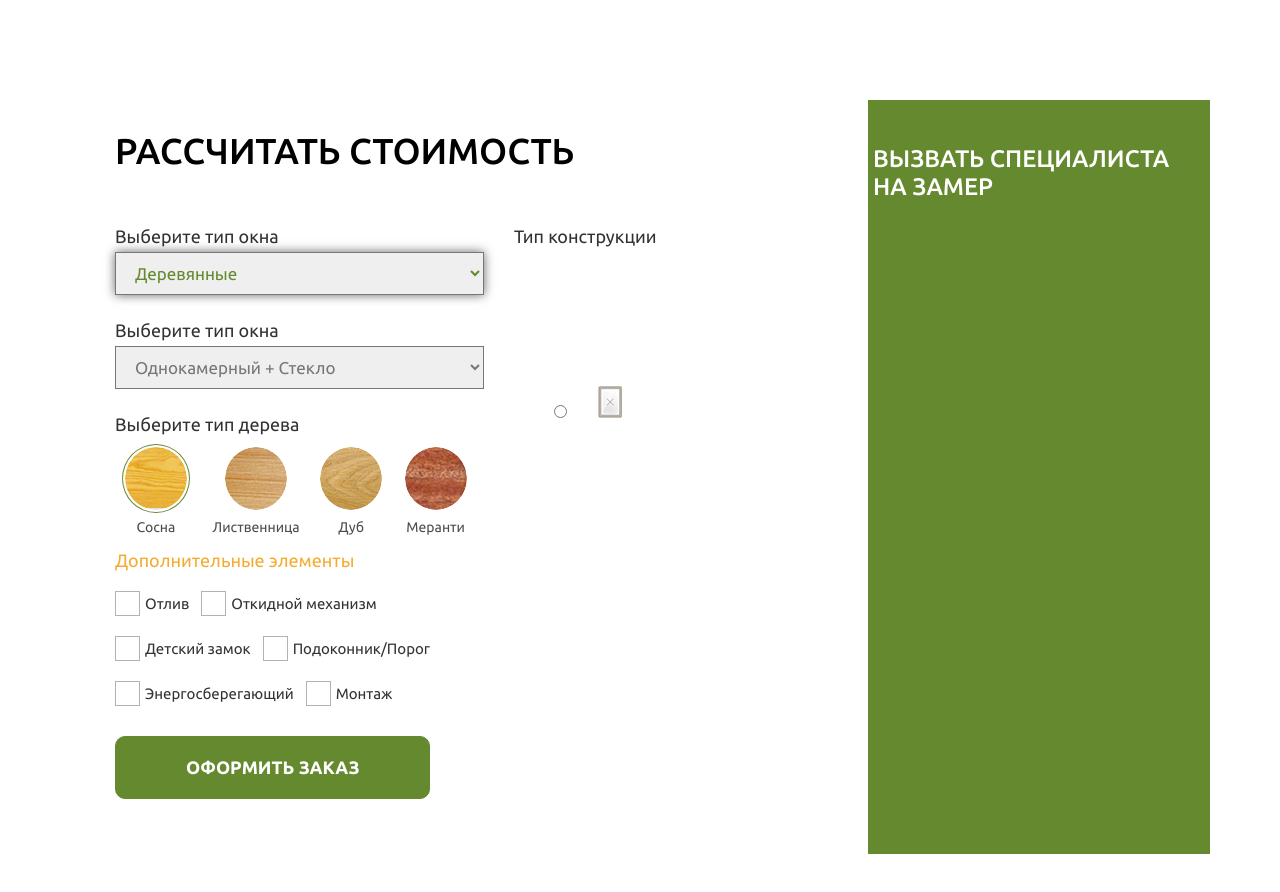
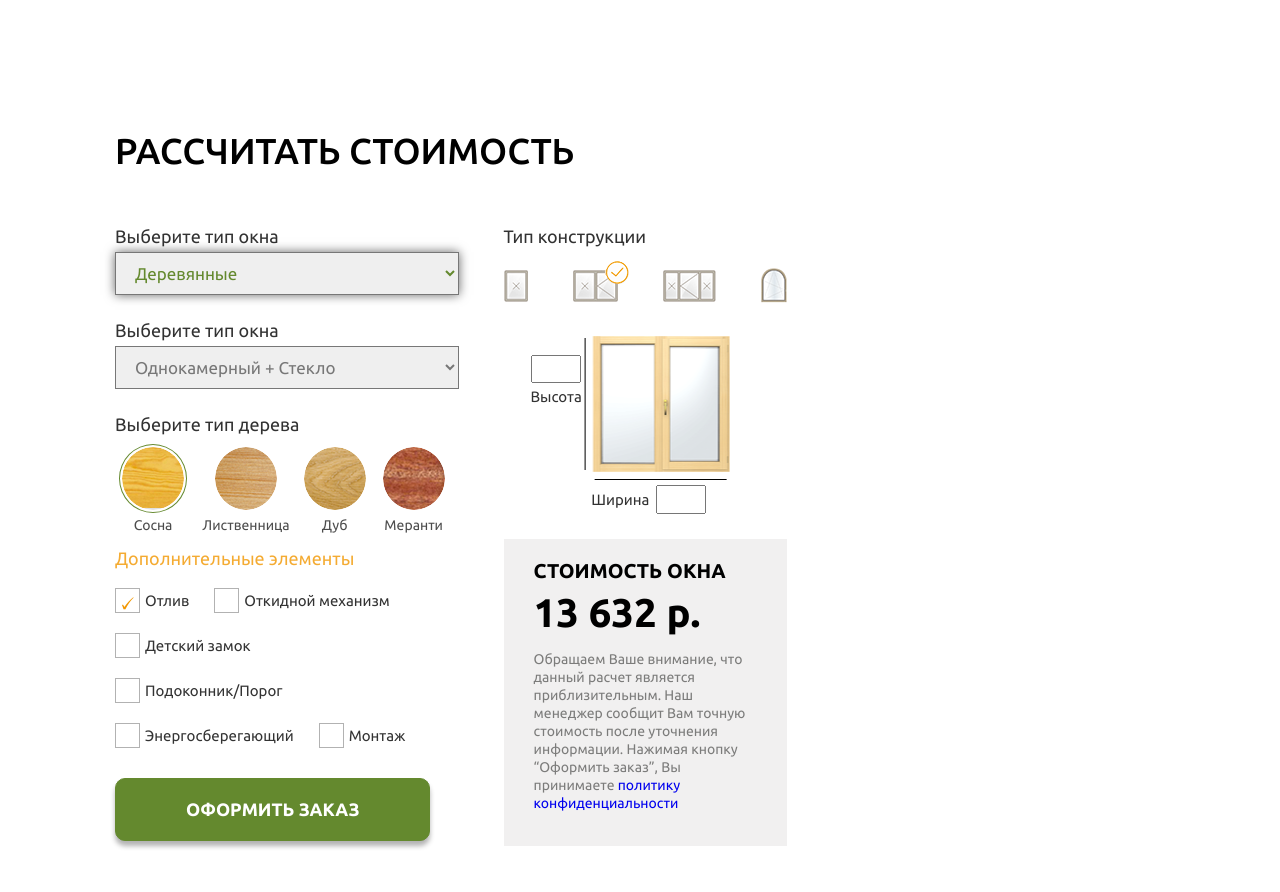
Before and after one commit to AomineVlady/winfin, a website built with webpack: page src/index.html in a window 1280 px wide. Built offline with nearby package versions, Linux system fonts and the light colour scheme; files whose address does not match are found by name.

Commit message:
80% complied

```diff
--- a/src/index.html
+++ b/src/index.html
@@ -37,7 +37,7 @@
             <div class="tree-type__item">
               <label class="tree-type__item-desc">
                 <input type="radio" checked class="tree-type__item-input visually-hidden" name="tree-type" value="Сосна">
-                <img class="tree-type__item-picture" src="img/win-material-1.png" alt="Материалл Сосна" >
+                <img class="tree-type__item-picture" src="img/win-material-1.png" alt="Материалл Сосна">
                 Сосна
             </label>
             </div>
@@ -70,7 +70,7 @@
           <ul class="additional">
             <li class="additional__item">
               <label class="additional__item-desc">
-                <input type="checkbox" class="additional__item-input" name="ad-elem" value="Отлив">
+                <input type="checkbox" checked class="additional__item-input" name="ad-elem" value="Отлив">
                 <span class="input-checked text-orange"></span>
                 Отлив
               </label>
@@ -117,21 +117,62 @@
           <p class="variables-title">Тип конструкции</p>
           <ul class="construct-type">
             <li class="construct-type__item">
-              <label class="construct-type__item-desc">
-                <input type="radio" class="construct-type__item-input">
+              <label class="construct-type__item-content">
+                <input type="radio" class="construct-type__item-input visually-hidden" value="Однокамерный" name="type-construct">
                 <span class="picture--checked">
-                  <svg width="24" hight="23">
-                    <use xlink:href="img/cheked.svg#ckecked"></use>
-                  </svg>
+                  <img src="img/cheked.png" alt="win-checked">
                 </span>
                 <img class="construct-type__item-img" src="img/win-var-1.png" alt="Однокамерный">
               </label>
             </li>
+            <li class="construct-type__item">
+              <label class="construct-type__item-content">
+                <input type="radio" checked class="construct-type__item-input visually-hidden" value="Двухкамерный" name="type-construct">
+                <span class="picture--checked">
+                  <img src="img/cheked.png" alt="win-checked">
+                </span>
+                <img class="construct-type__item-img" src="img/win-var-2.png" alt="Двукамерный">
+              </label>
+            </li>
+            <li class="construct-type__item">
+              <label class="construct-type__item-content">
+                <input type="radio" class="construct-type__item-input visually-hidden" value="Трехкамерный" name="type-construct">
+                <span class="picture--checked">
+                  <img src="img/cheked.png" alt="win-checked">
+                </span>
+                <img class="construct-type__item-img" src="img/win-var-3.png" alt="Трехкамерный">
+              </label>
+            </li>
+            <li class="construct-type__item">
+              <label class="construct-type__item-content">
+                <input type="radio" class="construct-type__item-input visually-hidden" value="Арочные" name="type-construct">
+                <span class="picture--checked">
+                  <img src="img/cheked.png" alt="win-checked">
+                </span>
+                <img class="construct-type__item-img" src="img/win-var-4.png" alt="Арочные">
+              </label>
+            </li>
           </ul>
+          <div class="window-size">
+            <img class="window-size__picture" src="img/window-size.png" alt="Окно для замера">
+            <div class="window-size__data size-hight">
+              <input type="text" max="999"name="hight" id="hight" class="window-size__data-value">
+              <label for="hight" class="window-size__data-desc">Высота</label>
+            </div>
+            <div class="window-size__data size-width">
+              <input type="text" max="999" name="width" id="width" class="window-size__data-value">
+              <label for="width" class="window-size__data-desc">Ширина</label>
+            </div>
+          </div>
+          <div class="window-price">
+            <h3 class="window-price__title">Стоимость окна</h3>
+            <span class="window-price__value">13 632 р.</span>
+            <p class="window-price__desc">Обращаем Ваше внимание, что данный расчет является приблизительным. Наш менеджер сообщит Вам точную стоимость после уточнения информации. Нажимая кнопку “Оформить заказ”, Вы принимаете <a href="#" class="window-price__">политику конфиденциальности</a> </p>
+          </div>
         </div>
       </form>
 
-      <form action="#" class="winfin__form">
+      <form action="#" class="winfin__call">
         <h3 class="winfin__form-caption">вызвать специалиста на замер</h3>
 
       </form>
--- a/src/scss/components/calculate-form.scss
+++ b/src/scss/components/calculate-form.scss
@@ -52,7 +52,8 @@
 }
 
 .variables__list-item{
-    font-size: inherit;
+    font-size: 17px;
+    font-weight: 400;
     color:rgba(0,0,0,.5);
 }
 
@@ -76,14 +77,17 @@
 .tree-type__item{
     text-align: center;
     margin:0 auto;
+    display: flex;
+    align-items: center;
 }
+
 .tree-type__item-desc{
     font-size: 14px;
     color: rgba(0,0,0,.7);
     font-weight: 400;
     transition: all .3s ease;
     cursor: pointer;
-
+    user-select: none;
 }
 
 .tree-type__item-input + .tree-type__item-picture{
@@ -95,8 +99,12 @@
 }
 
 .tree-type__item-input:checked + .tree-type__item-picture{
-border:1px solid #668a30;color:#1450a5;
+border:1px solid #668a30;
 }
+
+// .tree-type__item-input:checked + .tree-type__item-picture > .tree-type__item-desc{
+//     color: royalblue;
+// }
 
 .text-orange{
     margin: 10px 0;
@@ -115,7 +123,8 @@ border:1px solid #668a30;color:#1450a5;
 }
 
 .additional__item{
-    margin-right: 12px;
+    margin-right: 25px;
+    position: relative;
 }
 
 .additional__item-input{
@@ -161,6 +170,7 @@ border:1px solid #668a30;color:#1450a5;
     cursor: pointer;
     border: 1px solid #64892e;
     background-color: #64892e;
+    box-shadow: 0px 5px 5px rgba(0,0,0,.3);
     border-radius: 10px;
     padding: 20px 70px;
     margin: 20px 0 40px;
@@ -172,7 +182,11 @@ border:1px solid #668a30;color:#1450a5;
 }
 
 .construct{
-    padding:0 15px 15px 30px;
+    padding:0 15px 15px 45px;
+    display: flex;
+    align-items: flex-start;
+    flex-direction: column;
+    justify-content: space-between;
 }
 
 .construct-type{
@@ -183,17 +197,97 @@ border:1px solid #668a30;color:#1450a5;
     width: 100%;
     flex-wrap: wrap;
     margin-bottom: 10px;
+    padding: 0;
 }
 
 .construct-type__item{
     margin: 0;
     padding: 0;
+    position: relative;
 }
 
-.construct-type__item-desc{
+.construct-type__item-content{
     cursor: pointer;
 }
 
-// .construct-type__item-input{
+.picture--checked{
+    position: absolute;
+    right: -25%;
+    top: -25%;
+    display: none;
+}
 
-// }
+.construct-type__item-input:checked +.picture--checked{
+    display: block;
+}
+
+.window-size{
+    margin: 20px 0;
+    position: relative;
+    display: flex;
+    flex-direction: column;
+    align-items: center;
+    justify-content: center;
+    width: 100%;
+}
+
+.window-size__picture{
+    transform: translateX(8%);
+}
+
+.window-size__data{
+    display: flex;
+    flex-direction: column;
+    align-items: center;
+    justify-content: center;
+}
+
+.size-hight{
+    position: absolute;
+    left: 7%;
+    top: 10%;
+}
+
+.size-width{
+    flex-direction: row-reverse;
+    padding: 5px 0px;
+}
+
+.window-size__data-value{
+    width: 50px;
+    padding: 3px;
+}
+
+.window-size__data-desc{
+    font-weight: 400;
+    font-size: 15px;
+    opacity: .8;
+    padding: 5px 7px;
+}
+
+.window-price{
+    background-color: #f1f0f0;
+    color:#000;
+    width: 100%;
+    padding: 20px 30px;
+}
+
+.window-price__title{
+    font-weight: 700;
+    font-size: 20px;
+    text-transform: uppercase;
+    margin: 0 0 8px 0;
+    padding: 0;
+}
+
+.window-price__value{
+    font-size: 40px;
+    font-weight: 700;
+}
+
+.window-price__desc{
+    font-size: 14px;
+    font-weight: 400;
+    color: #7c7c7b;
+    line-height: 18px;
+}
```
Also changed, not shown: src/img/window-size.png (added).
